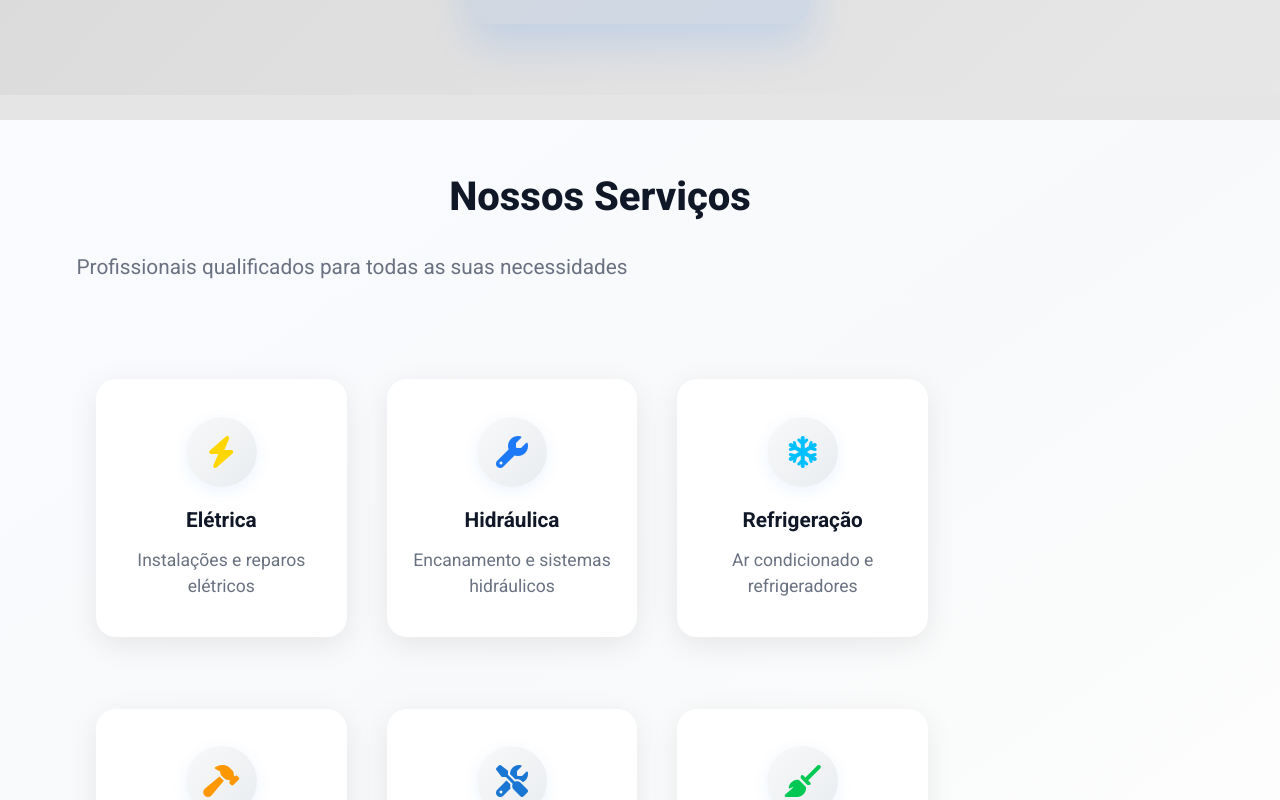
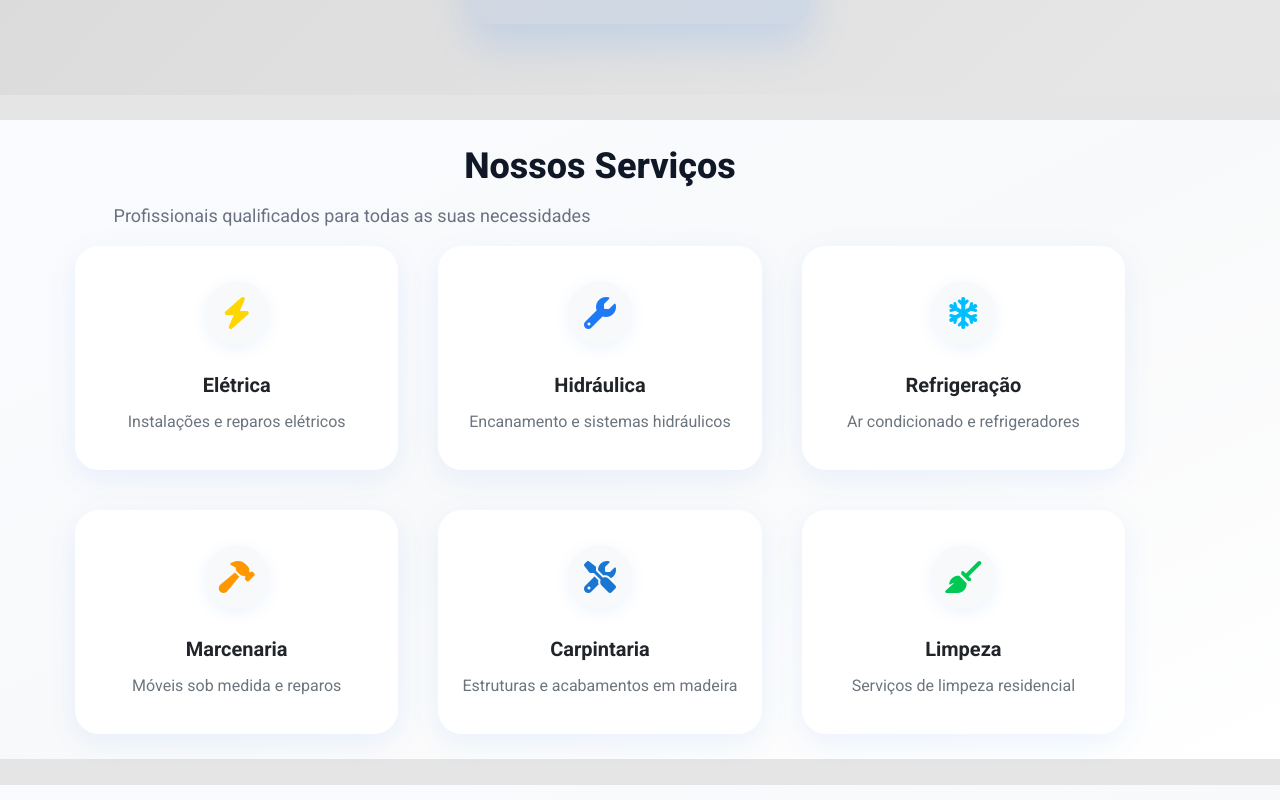
Before and after one commit to Anathyon/M-o-na-roda, a React (Vite) app in the folder mao-na-roda-site/: page / in a window 1280 px wide. Shown: the part 2240-3040 px from the top of the page. Built offline with nearby package versions, Linux system fonts and the light colour scheme; the HTML template or start-up script is replaced by a standard one.

Commit message:
stats section responsivo

```diff
--- a/mao-na-roda-site/src/components/Services_menu.tsx
+++ b/mao-na-roda-site/src/components/Services_menu.tsx
@@ -125,10 +125,8 @@ export default function ServicesMenuGrid() {
     };
   }, [modal]);
 
-  // Responsivo: detecta mobile
   const isMobile = typeof window !== "undefined" && window.innerWidth <= 480;
 
-  // Carousel handlers
   const handlePrev = () => {
     setCarouselIndex((prev) => (prev === 0 ? services.length - 1 : prev - 1));
   };
@@ -140,15 +138,15 @@ export default function ServicesMenuGrid() {
     <>
       <section
         id="servicos"
-        className="services-section-main bg-gradient-to-br from-[#fafbff] via-[#f8f9fa] to-white relative top-[6rem] gap-14"
+        className="services-section bg-gradient-to-br from-[#fafbff] via-[#f8f9fa] to-white relative top-[6rem]"
         style={{ margin: "2% 0" }}
       >
-        <div className="services-section-container w-full mx-auto" style={{ maxWidth: "75rem", padding: "2% 5%" }}>
-          <div className="services-section-header text-center mb-10">
-            <h2 className="services-section-title text-4xl font-extrabold text-gray-900 mb-2">
+        <div className="services-container w-full mx-auto" style={{ maxWidth: "75rem", padding: "2% 5%" }}>
+          <div className="services-header text-center mb-10">
+            <h2 className="services-title text-4xl font-extrabold text-gray-900 mb-2">
               Nossos Serviços
             </h2>
-            <p className="services-section-subtitle text-lg text-gray-500 max-w-xl mx-auto" style={{ padding: "1rem 0" }}>
+            <p className="services-subtitle text-lg text-gray-500 max-w-xl mx-auto" style={{ padding: "1rem 0" }}>
               Profissionais qualificados para todas as suas necessidades
             </p>
           </div>
@@ -241,61 +239,103 @@ export default function ServicesMenuGrid() {
             </div>
           ) : (
             // DESKTOP/TABLET GRID
-            <div className="services-grid grid grid-cols-1 sm:grid-cols-2 md:grid-cols-3 gap-8 max-w-5xl mx-auto">
+            <div className="services-grid">
               {services.map((service) => (
                 <button
                   key={service.category}
-                  className="services-grid-card bg-white rounded-2xl text-center shadow-lg border-2 border-transparent transition-all duration-300 cursor-pointer overflow-hidden group flex flex-col items-center"
+                  className="services-card group"
+                  onClick={() => setModal(service)}
                   style={{
-                    boxShadow: "0 8px 30px rgba(0,0,0,0.08)",
+                    background: "#fff",
+                    borderRadius: "1.5rem",
+                    boxShadow: "0 8px 30px rgba(30,121,247,0.08)",
                     padding: "2.2rem 1.2rem",
+                    minWidth: 220,
+                    maxWidth: 340,
+                    width: "100%",
+                    margin: 0,
+                    border: "none",
+                    cursor: "pointer",
+                    display: "flex",
+                    flexDirection: "column",
+                    alignItems: "center",
+                    transition: "box-shadow 0.2s",
+                    position: "relative",
                   }}
-                  onClick={() => setModal(service)}
                 >
                   <div
-                    className="services-grid-gradient absolute inset-0 opacity-0 group-hover:opacity-100 transition-opacity duration-300 pointer-events-none"
+                    className="services-icon"
                     style={{
-                      background: service.gradient,
-                      zIndex: 1,
-                    }}
-                  />
-                  <div
-                    className="services-grid-icon mx-auto mb-6 flex items-center justify-center rounded-full transition-all duration-300 relative z-10"
-                    style={{
-                      width: 70,
-                      height: 70,
-                      background: "linear-gradient(135deg, #f8f9fa, #e9ecef)",
+                      width: 64,
+                      height: 64,
+                      borderRadius: "50%",
+                      background: "#f8f9fa",
+                      display: "flex",
+                      alignItems: "center",
+                      justifyContent: "center",
+                      marginBottom: "1.5rem",
+                      fontSize: "2.2rem",
                       boxShadow: "0 4px 16px rgba(30,121,247,0.08)",
+                      transition: "background 0.2s, transform 0.2s",
                     }}
                   >
                     <i
-                      className={`${service.icon} text-[2rem] transition-all duration-300`}
+                      className={service.icon}
                       style={{
                         color: service.color,
+                        fontSize: "2rem",
+                        transition: "color 0.2s",
                       }}
                     />
                   </div>
-                  <h3 className="services-grid-title text-xl font-bold text-gray-900 mb-2 relative z-10 group-hover:text-[#1E79F7] transition-colors duration-300">
+                  <h3
+                    className="services-title"
+                    style={{
+                      fontWeight: 700,
+                      fontSize: "1.25rem",
+                      color: "#212529",
+                      marginBottom: "0.5rem",
+                      transition: "color 0.2s",
+                    }}
+                  >
                     {service.title}
                   </h3>
-                  <p className="services-grid-desc text-gray-500 text-base relative z-10 group-hover:text-gray-800 transition-colors duration-300">
+                  <p
+                    className="services-desc"
+                    style={{
+                      color: "#6C757D",
+                      fontSize: "1rem",
+                      margin: 0,
+                    }}
+                  >
                     {service.desc}
                   </p>
+                  <style>{`
+                    .services-card:hover .services-icon {
+                      background: ${service.gradient};
+                      transform: scale(1.08);
+                    }
+                    .services-card:hover .services-title {
+                      color: ${service.color};
+                    }
+                    .services-card:hover .services-icon i {
+                      color: ${service.color};
+                    }
+                  `}</style>
                 </button>
               ))}
             </div>
           )}
         </div>
       </section>
-
       {/* Modal */}
       {modal && (
         <div
-          className="services-modal-overlay fixed inset-0 z-[3000] flex items-center justify-center bg-black/40"
+          className="fixed inset-0 z-[3000] flex items-center justify-center bg-black/40"
           onClick={() => setModal(null)}
         >
           <div
-            className="services-modal-content bg-white rounded-2xl shadow-2xl max-w-[95vw] w-[350px] sm:w-[420px] relative"
+            className="bg-white rounded-2xl shadow-2xl max-w-[95vw] w-[350px] sm:w-[420px] relative"
             style={{
               boxShadow: "0 8px 32px rgba(30,121,247,0.18)",
               border: `2px solid ${modal.color}`,
@@ -303,7 +343,7 @@ export default function ServicesMenuGrid() {
             }}
             onClick={e => e.stopPropagation()}
           >
-            <div className="services-modal-header flex items-center justify-between mb-4">
+            <div className="flex items-center justify-between mb-4">
               <div className="flex items-center justify-center w-full">
                 <h2 className="font-bold text-xl text-gray-900">{modal.title}</h2>
               </div>
@@ -315,9 +355,9 @@ export default function ServicesMenuGrid() {
                 ×
               </button>
             </div>
-            <p className="services-modal-desc text-gray-600 mb-4 flex justify-center">{modal.desc}</p>
-            <h4 className="services-modal-list-title font-semibold text-gray-800 mb-2 flex justify-center">Serviços Inclusos:</h4>
-            <ul className="services-modal-list flex flex-col items-center" style={{ gap: "0.5rem", paddingBottom:"2%" }}>
+            <p className="text-gray-600 mb-4 flex justify-center">{modal.desc}</p>
+            <h4 className="font-semibold text-gray-800 mb-2 flex justify-center">Serviços Inclusos:</h4>
+            <ul className="flex flex-col items-center" style={{ gap: "0.5rem", paddingBottom:"2%" }}>
               {modal.services.map((item: string) => (
                 <li
                   key={item}
@@ -335,7 +375,7 @@ export default function ServicesMenuGrid() {
               href="https://play.google.com/store/apps/details?id=digital.inovasoft.maonarodacliente&hl=pt_BR"
               target="_blank"
               rel="noopener noreferrer"
-              className="services-modal-btn block w-auto text-center bg-[#1E79F7] text-white font-bold py-3 rounded-lg text-base mt-2 transition hover:bg-[#0D6EFD]"
+              className="block w-auto text-center bg-[#1E79F7] text-white font-bold py-3 rounded-lg text-base mt-2 transition hover:bg-[#0D6EFD]"
               style={{
                 padding: "3% 0"
               }}
@@ -347,48 +387,40 @@ export default function ServicesMenuGrid() {
         </div>
       )}
       <style>{`
-        /* MOBILE */
+        .services-grid {
+          display: grid;
+          grid-template-columns: repeat(auto-fit, minmax(260px, 1fr));
+          gap: 2.5rem;
+          max-width: 1050px;
+          margin: 0 auto;
+          justify-items: center;
+        }
+        @media (max-width: 1024px) {
+          .services-grid {
+            grid-template-columns: repeat(2, 1fr);
+            gap: 1.5rem;
+            max-width: 98vw;
+          }
+        }
+        @media (max-width: 600px) {
+          .services-grid {
+            grid-template-columns: 1fr;
+            gap: 1.2rem;
+            max-width: 100vw;
+          }
+          .services-card {
+            min-width: 0 !important;
+            max-width: 95vw !important;
+            padding: 1.5rem 0.7rem !important;
+          }
+        }
+        /* Mantém responsividade e visual dos botões do carrossel mobile */
         @media (max-width: 480px) {
-          .services-section-main {
-            padding: 2rem 0.5rem !important;
-          }
-          .services-section-container {
-            padding: 0 0.5rem !important;
-            max-width: 100vw !important;
-          }
-          .services-section-header {
-            margin-bottom: 2rem !important;
-          }
-          .services-section-title {
-            font-size: 2rem !important;
-            padding: 0.5rem 0 !important;
-            text-align: center !important;
-          }
-          .services-section-subtitle {
-            font-size: 1.1rem !important;
-            text-align: center !important;
-            padding: 0.5rem 0 !important;
-          }
-          .services-carousel-wrapper {
-            min-height: 370px !important;
-            width: 100vw !important;
-          }
-          .services-carousel-controls {
-            margin-bottom: 0.5rem !important;
-            padding: 0 0.5rem !important;
-            width: 100vw !important;
-            justify-content: space-between !important;
-          }
           .services-carousel-btn {
             width: 54px !important;
             height: 54px !important;
             font-size: 2rem !important;
             box-shadow: 0 2px 10px rgba(30,121,247,0.08) !important;
-          }
-          .services-carousel-card-wrapper {
-            width: 100vw !important;
-            justify-content: center !important;
-            align-items: center !important;
           }
           .services-carousel-card {
             min-width: 90vw !important;
@@ -415,106 +447,6 @@ export default function ServicesMenuGrid() {
             margin-top: 1.2rem !important;
           }
         }
-        /* TABLET */
-        @media (min-width: 481px) and (max-width: 1024px) {
-          .services-section-main {
-            padding: 2.5rem 1rem !important;
-          }
-          .services-section-container {
-            padding: 0 1.5rem !important;
-            max-width: 98vw !important;
-          }
-          .services-section-header {
-            margin-bottom: 2.5rem !important;
-          }
-          .services-section-title {
-            font-size: 2.3rem !important;
-            padding: 0.7rem 0 !important;
-            text-align: center !important;
-          }
-          .services-section-subtitle {
-            font-size: 1.2rem !important;
-            text-align: center !important;
-            padding: 0.7rem 0 !important;
-          }
-          .services-grid {
-            gap: 2rem !important;
-            padding: 1rem 0.5rem !important;
-            grid-template-columns: repeat(2, 1fr) !important;
-            max-width: 90vw !important;
-          }
-          .services-grid-card {
-            min-width: 180px !important;
-            max-width: 45vw !important;
-            padding: 2rem 1.2rem !important;
-            font-size: 1.05rem !important;
-            margin: 0.5rem auto !important;
-            border-radius: 1.1rem !important;
-          }
-          .services-grid-icon {
-            width: 3.7rem !important;
-            height: 3.7rem !important;
-            font-size: 1.7rem !important;
-            margin-bottom: 1rem !important;
-          }
-          .services-grid-title {
-            font-size: 1.15rem !important;
-            margin-bottom: 0.4rem !important;
-          }
-          .services-grid-desc {
-            font-size: 1rem !important;
-          }
-        }
-        /* DESKTOP */
-        @media (min-width: 1025px) {
-          .services-section-main {
-            padding: 3% 0 !important;
-          }
-          .services-section-container {
-            padding: 0 5% !important;
-            max-width: 75rem !important;
-          }
-          .services-section-header {
-            margin-bottom: 3rem !important;
-          }
-          .services-section-title {
-            font-size: 2.5rem !important;
-            padding: 1rem 0 !important;
-            text-align: center !important;
-          }
-          .services-section-subtitle {
-            font-size: 1.3rem !important;
-            text-align: center !important;
-            padding: 1rem 0 !important;
-          }
-          .services-grid {
-            gap: 2.5rem !important;
-            padding: 1rem 2rem !important;
-            grid-template-columns: repeat(3, 1fr) !important;
-            max-width: 70vw !important;
-          }
-          .services-grid-card {
-            min-width: 220px !important;
-            max-width: 340px !important;
-            padding: 2.2rem 1.2rem !important;
-            font-size: 1.1rem !important;
-            margin: 1rem auto !important;
-            border-radius: 1.25rem !important;
-          }
-          .services-grid-icon {
-            width: 4.4rem !important;
-            height: 4.4rem !important;
-            font-size: 2rem !important;
-            margin-bottom: 1.2rem !important;
-          }
-          .services-grid-title {
-            font-size: 1.3rem !important;
-            margin-bottom: 0.7rem !important;
-          }
-          .services-grid-desc {
-            font-size: 1.1rem !important;
-          }
-        }
       `}</style>
     </>
   );
```
